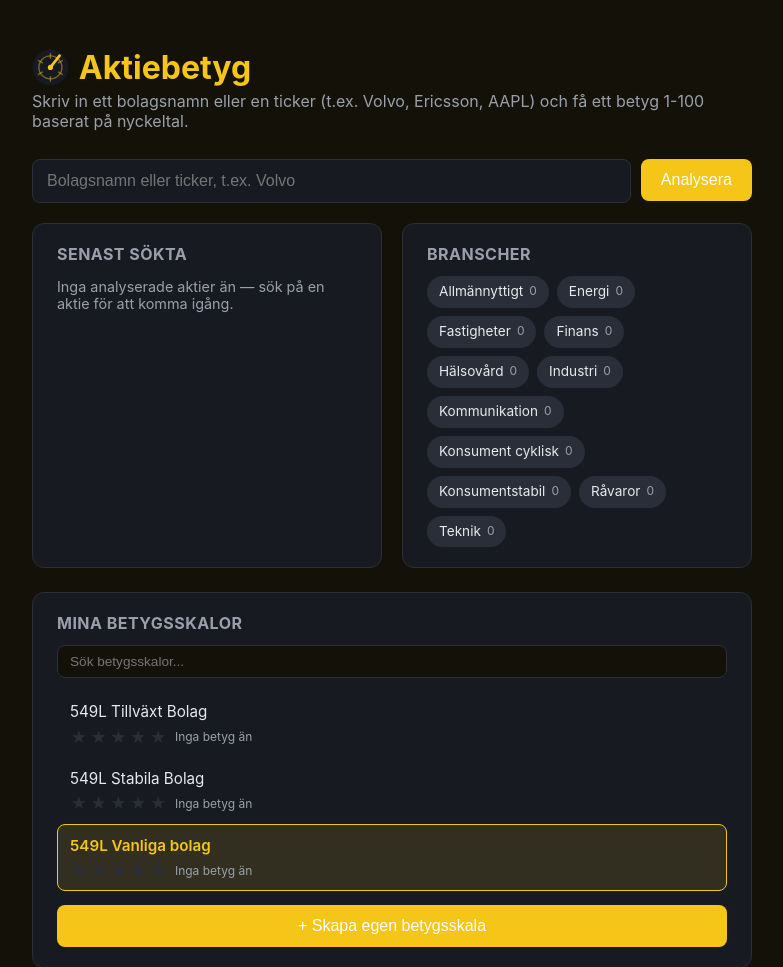
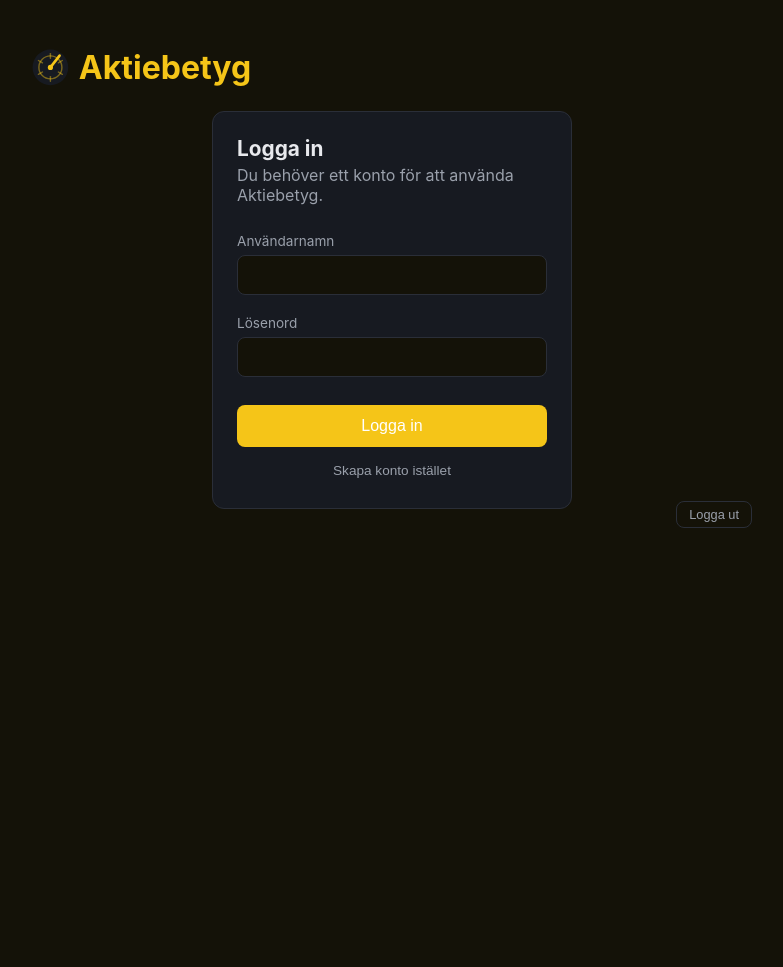
Before and after one commit to 549L/Aktiebetyg, a Flask app: page / in a window 1280 px wide. Shown: the top 967 px of the page, without its empty margins (248-1031 px from the left). After the commit the page ends 528 px from the top, so only its background shows below. Run offline with Flask 3, Linux system fonts and the light colour scheme; data that the repository does not hold is empty.

Commit message:
Require login for the entire site
Adds a minimal username+password account system (users_store.py,
Werkzeug password hashing, no new dependency) gating every route
except the login/register/me endpoints and static assets. An admin
account (549L) is auto-seeded on first use.

Ratings now record one vote per logged-in username (not just a
running sum/count), so a person can change their own rating but can't
cast multiple votes to skew the average - ratings_store.py's on-disk
shape changed accordingly (existing test ratings were cleared, no real
data lost).

```diff
--- a/app.py
+++ b/app.py
@@ -1,18 +1,77 @@
-from flask import Flask, jsonify, render_template, request
+import os
+
+from flask import Flask, jsonify, render_template, request, session
 
 import ratings_store
 import scales_store
+import users_store
 from scoring import analyze_ticker
 from yahoo_client import search_symbols, search_by_industry, get_chart_data, CHART_RANGES
 from history_store import record_result, recent_n, distinct_industries
 from config.metric_catalog import METRIC_CATALOG, BUILTIN_PROFILE_ROWS
 
 app = Flask(__name__)
+# Krävs för att signera inloggningskakan (Flask-sessionen). Sätt
+# FLASK_SECRET_KEY på Render så inloggningar inte ogiltigförklaras vid
+# varje omstart - lokalt räcker en hårdkodad utvecklingsnyckel.
+app.secret_key = os.environ.get("FLASK_SECRET_KEY", "dev-only-osaker-nyckel-andra-i-produktion")
+
+# Hela sidan kräver inloggning utom själva inloggnings-/registreringsflödet
+# och statiska filer (annars skulle inte ens inloggningsformuläret gå att
+# visa/stila). Se users_store.py för kontona - ett admin-konto ("549L")
+# skapas automatiskt.
+_PUBLIC_ENDPOINTS = {"index", "login", "register", "me", "static"}
+
+
+@app.before_request
+def _require_login():
+    if request.endpoint in _PUBLIC_ENDPOINTS or request.endpoint is None:
+        return None
+    if not session.get("username"):
+        return jsonify({"error": "Du måste logga in för att använda Aktiebetyg."}), 401
+    return None
 
 
 @app.route("/")
 def index():
     return render_template("index.html")
+
+
+@app.route("/api/register", methods=["POST"])
+def register():
+    body = request.get_json(silent=True) or {}
+    try:
+        account = users_store.create_user(body.get("username"), body.get("password"))
+    except ValueError as exc:
+        return jsonify({"error": str(exc)}), 400
+    session["username"] = account["username"]
+    return jsonify(account), 201
+
+
+@app.route("/api/login", methods=["POST"])
+def login():
+    body = request.get_json(silent=True) or {}
+    account = users_store.verify_login(body.get("username"), body.get("password"))
+    if not account:
+        return jsonify({"error": "Fel användarnamn eller lösenord."}), 401
+    session["username"] = account["username"]
+    return jsonify(account)
+
+
+@app.route("/api/logout", methods=["POST"])
+def logout():
+    session.clear()
+    return jsonify({"loggedOut": True})
+
+
+@app.route("/api/me")
+def me():
+    username = session.get("username")
+    account = users_store.get_user(username) if username else None
+    if not account:
+        session.clear()
+        return jsonify({"username": None})
+    return jsonify(account)
 
 
 @app.route("/api/search/<query>")
@@ -125,7 +184,7 @@ def ratings():
 def rate_scale(scale_id):
     body = request.get_json(silent=True) or {}
     try:
-        summary = ratings_store.rate_scale(scale_id, body.get("stars"))
+        summary = ratings_store.rate_scale(scale_id, session.get("username"), body.get("stars"))
     except ValueError as exc:
         return jsonify({"error": str(exc)}), 400
     return jsonify(summary)
--- a/static/app.js
+++ b/static/app.js
@@ -200,8 +200,6 @@ async function loadTop10() {
     }
 }
 
-loadTop10();
-
 const industriesList = document.getElementById("industries-list");
 const industriesEmpty = document.getElementById("industries-empty");
 
@@ -227,8 +225,6 @@ async function loadIndustries() {
         // Branschrutan är en extra funktion - misslyckas hämtningen visar vi bara ingenting.
     }
 }
-
-loadIndustries();
 
 form.addEventListener("submit", (e) => {
     e.preventDefault();
@@ -798,8 +794,6 @@ function selectScale(scaleId) {
     if (currentTicker) runAnalysis(currentTicker);
 }
 
-loadScales();
-
 // ---------------------------------------------------------------------------
 // Skalredigeraren - skapa/redigera en egen betygsskala. Öppnas som en egen
 // fullbred sektion (#scale-editor) som ersätter huvudinnehållet (#main-view)
@@ -1227,3 +1221,107 @@ scaleSaveBtn.addEventListener("click", async () => {
         scaleEditorError.classList.remove("hidden");
     }
 });
+
+// ---------------------------------------------------------------------------
+// Inloggning - hela sidan är låst bakom ett konto (bara användarnamn +
+// lösenord, se users_store.py). #app-content initieras (sökning, skalor,
+// historik osv.) först efter att /api/me bekräftat en aktiv inloggning.
+// ---------------------------------------------------------------------------
+
+const loginGateEl = document.getElementById("login-gate");
+const loginGateTitle = document.getElementById("login-gate-title");
+const accountBarEl = document.getElementById("account-bar");
+const accountUsernameEl = document.getElementById("account-username");
+const appContentEl = document.getElementById("app-content");
+const loginForm = document.getElementById("login-form");
+const authUsernameInput = document.getElementById("auth-username");
+const authPasswordInput = document.getElementById("auth-password");
+const loginError = document.getElementById("login-error");
+const loginSubmitBtn = document.getElementById("login-submit-btn");
+const loginToggleBtn = document.getElementById("login-toggle-btn");
+const logoutBtn = document.getElementById("logout-btn");
+
+let authMode = "login"; // "login" | "register"
+let appInitialized = false;
+
+function showLoggedOut() {
+    appContentEl.classList.add("hidden");
+    accountBarEl.classList.add("hidden");
+    loginGateEl.classList.remove("hidden");
+}
+
+function showLoggedIn(username) {
+    loginGateEl.classList.add("hidden");
+    accountUsernameEl.textContent = `Inloggad som ${username}`;
+    accountBarEl.classList.remove("hidden");
+    appContentEl.classList.remove("hidden");
+
+    if (!appInitialized) {
+        appInitialized = true;
+        loadTop10();
+        loadIndustries();
+        loadScales();
+    }
+}
+
+loginToggleBtn.addEventListener("click", () => {
+    authMode = authMode === "login" ? "register" : "login";
+    loginGateTitle.textContent = authMode === "login" ? "Logga in" : "Skapa konto";
+    loginSubmitBtn.textContent = authMode === "login" ? "Logga in" : "Skapa konto";
+    loginToggleBtn.textContent = authMode === "login" ? "Skapa konto istället" : "Logga in istället";
+    loginError.classList.add("hidden");
+});
+
+loginForm.addEventListener("submit", async (e) => {
+    e.preventDefault();
+    loginError.classList.add("hidden");
+    loginSubmitBtn.disabled = true;
+
+    const username = authUsernameInput.value.trim();
+    const password = authPasswordInput.value;
+    const endpoint = authMode === "login" ? "/api/login" : "/api/register";
+
+    try {
+        const res = await fetch(endpoint, {
+            method: "POST",
+            headers: { "Content-Type": "application/json" },
+            body: JSON.stringify({ username, password }),
+        });
+        const data = await res.json();
+        if (!res.ok) {
+            loginError.textContent = data.error || "Något gick fel.";
+            loginError.classList.remove("hidden");
+            return;
+        }
+        authPasswordInput.value = "";
+        showLoggedIn(data.username);
+    } catch (err) {
+        loginError.textContent = "Nätverksfel: kunde inte nå servern.";
+        loginError.classList.remove("hidden");
+    } finally {
+        loginSubmitBtn.disabled = false;
+    }
+});
+
+logoutBtn.addEventListener("click", async () => {
+    try {
+        await fetch("/api/logout", { method: "POST" });
+    } catch (err) {
+        // Även om anropet misslyckas nätverksmässigt - visa inloggningsvyn ändå.
+    }
+    showLoggedOut();
+});
+
+(async function checkLoginOnLoad() {
+    try {
+        const res = await fetch("/api/me");
+        const data = await res.json();
+        if (data.username) {
+            showLoggedIn(data.username);
+        } else {
+            showLoggedOut();
+        }
+    } catch (err) {
+        showLoggedOut();
+    }
+})();
--- a/static/style.css
+++ b/static/style.css
@@ -63,6 +63,69 @@ h1 {
 .subtitle {
     color: var(--muted);
     margin: 0 0 28px;
+}
+
+/* --- Inloggning --- */
+
+#login-gate {
+    max-width: 360px;
+    margin: 24px auto 0;
+    padding: 24px;
+    background: var(--panel);
+    border: 1px solid var(--border);
+    border-radius: 12px;
+}
+
+#login-gate-title {
+    margin: 0 0 4px;
+    font-size: 1.3rem;
+}
+
+#login-form {
+    display: flex;
+    flex-direction: column;
+}
+
+.login-gate-actions {
+    display: flex;
+    flex-direction: column;
+    gap: 10px;
+    margin-top: 8px;
+}
+
+.login-toggle-btn {
+    background: transparent;
+    color: var(--muted);
+    font-size: 0.85rem;
+    padding: 6px;
+}
+
+.login-toggle-btn:hover {
+    color: var(--accent);
+    filter: none;
+}
+
+#account-bar {
+    display: flex;
+    align-items: center;
+    justify-content: flex-end;
+    gap: 10px;
+    margin: -8px 0 16px;
+    font-size: 0.85rem;
+    color: var(--muted);
+}
+
+#logout-btn {
+    padding: 5px 12px;
+    font-size: 0.8rem;
+    background: transparent;
+    border: 1px solid var(--border);
+    color: var(--muted);
+}
+
+#logout-btn:hover {
+    color: var(--text);
+    filter: none;
 }
 
 .badge-stack {
--- a/templates/index.html
+++ b/templates/index.html
@@ -26,6 +26,33 @@
             </svg>
             Aktiebetyg
         </h1>
+
+        <section id="login-gate">
+            <h2 id="login-gate-title">Logga in</h2>
+            <p class="subtitle">Du behöver ett konto för att använda Aktiebetyg.</p>
+            <form id="login-form">
+                <label class="editor-field">
+                    Användarnamn
+                    <input type="text" id="auth-username" autocomplete="username" required>
+                </label>
+                <label class="editor-field">
+                    Lösenord
+                    <input type="password" id="auth-password" autocomplete="current-password" required>
+                </label>
+                <span id="login-error" class="editor-error hidden"></span>
+                <div class="login-gate-actions">
+                    <button type="submit" id="login-submit-btn">Logga in</button>
+                    <button type="button" id="login-toggle-btn" class="login-toggle-btn">Skapa konto istället</button>
+                </div>
+            </form>
+        </section>
+
+        <div id="account-bar" class="hidden">
+            <span id="account-username"></span>
+            <button type="button" id="logout-btn">Logga ut</button>
+        </div>
+
+        <div id="app-content" class="hidden">
         <div id="main-view">
         <p class="subtitle">Skriv in ett bolagsnamn eller en ticker (t.ex. Volvo, Ericsson, AAPL) och få ett betyg 1-100 baserat på nyckeltal.</p>
 
@@ -161,6 +188,7 @@
                 <button type="button" id="scale-save-btn">Spara betygsskala</button>
             </div>
         </section>
+        </div>
     </main>
 
     <script src="{{ url_for('static', filename='app.js') }}"></script>
```
Also changed, not shown: ratings_store.py (+22 -12 lines), users_store.py (added, +105 -0 lines), 1 other file.
